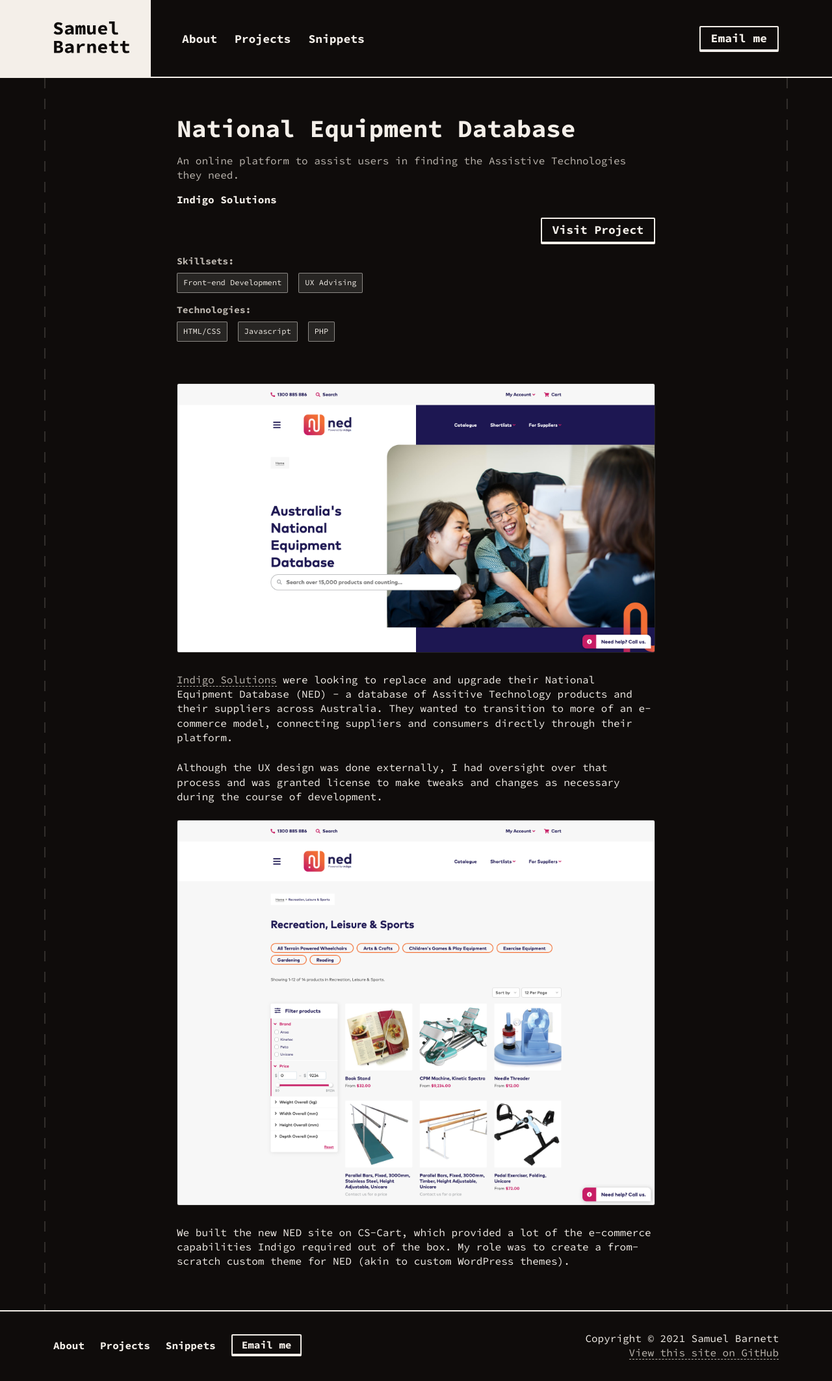
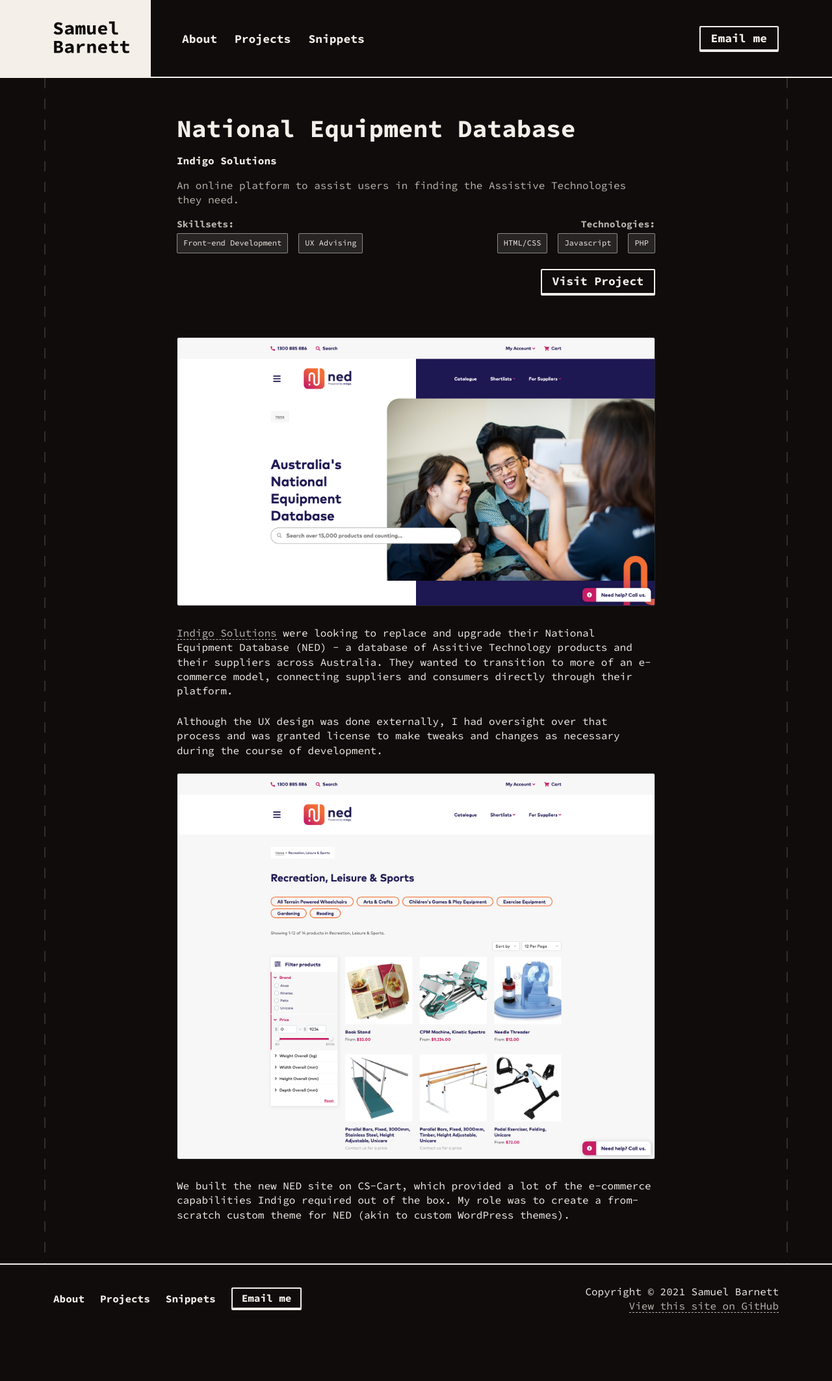
Before and after one commit to damnsamn/samuelbar.net_2020, a Jekyll site: the page built from _collections/_projects/ned.md, in a window 1280 px wide. Shown: the whole page at 65% size. Built offline with Jekyll 4.4.1, drawn with Linux system fonts in a browser that asks for light colours; nearby versions of some CDN libraries; after the commit the page ends 2054 px from its top, so only the background shows below that.

Commit message:
Updated project details section

```diff
--- a/_layouts/project.html
+++ b/_layouts/project.html
@@ -11,30 +11,38 @@
                 <div class="content-column">
                     <div class="content__details">
                         <h1 class="content__heading">{{page.title}}</h1>
+                        {% if page.client and page.client != page.title %}
+                        <div class="content__client">{{page.client}}</div>
+                        {% endif %}
                         {% if page.desc %}
                         <div class="content__description">{{page.desc}}</div>
                         {% endif %}
-                        {% if page.client %}
-                        <div class="content__client">{{page.client}}</div>
-                        {% endif %}
-                        {% if page.external %}
-                        <a href="{{page.external}}" class="button button--stroke ms-auto">Visit Project</a>
-                        {% endif %}
+                        {% if page.tags or page.technologies %}
+                        <div class="content__meta">
                             {% if page.tags %}
+                            <div class="content__taglist">
                                 <div class="content__label">Skillsets:</div>
                                 <div class="content__tags">
                                     {% for tag in page.tags %}
                                     {% include common/tag.html name=tag %}
                                     {% endfor %}
                                 </div>
+                            </div>
                             {% endif %}
                             {% if page.technologies %}
+                            <div class="content__taglist">
                                 <div class="content__label">Technologies:</div>
                                 <div class="content__tags">
                                     {% for tag in page.technologies %}
                                     {% include common/tag.html name=tag %}
                                     {% endfor %}
                                 </div>
+                            </div>
+                            {% endif %}
+                        </div>
+                        {% endif %}
+                        {% if page.external %}
+                        <a href="{{page.external}}" class="content__button button button--stroke ms-auto">Visit Project</a>
                         {% endif %}
 
                     </div>
--- a/_sass/components/_content.scss
+++ b/_sass/components/_content.scss
@@ -1,9 +1,8 @@
 .content {
-
     &__details {
         display: flex;
         flex-wrap: wrap;
-        flex-direction: column;
+        // flex-direction: column;
         margin: -$spacer--8 0;
 
         > * {
@@ -12,35 +11,55 @@
     }
 
     &__heading {
-        // margin: 0;
+        width: 100%;
     }
 
     &__label {
         font-weight: $font-weight--bold;
         color: $color__text--dark;
         @include responsive-font-size(14px);
-        margin-bottom: 0;
+        margin-bottom: 0.25em;
+        flex: 100%;
     }
 
     &__description {
+        width: 100%;
         color: $color__text--dark;
+    }
+
+    &__meta {
+        display: flex;
+        width: 100%;
+    }
+
+    &__taglist {
+        display: inline-flex;
+        flex-wrap: wrap;
+        flex: 1 1 auto;
+        padding-left: $spacer--32;
+        padding-right: $spacer--32;
+        margin-left: -$spacer--32;
+        margin-right: -$spacer--32;
+
+        & + & {
+            text-align: right;
+            justify-content: flex-end;
+        }
     }
 
     &__tags {
         display: flex;
         flex-wrap: wrap;
+        justify-content: inherit;
         align-items: flex-start;
         .tag + .tag {
             margin-left: $spacer--16;
         }
-        @include bp-tablet-up {
-            margin-right: $spacer--24;
-        }
     }
 
     &__client {
+        width: 100%;
         font-weight: $font-weight--bold;
-        // color: $color__text--dark;
     }
 
     &__date {
@@ -59,6 +78,10 @@
         }
     }
 
+    &__button {
+        margin-top: $spacer--16;
+    }
+
     &__body {
         @include section-margin(top);
     }
```
Lines whose indentation alone changed are shown as unchanged.
